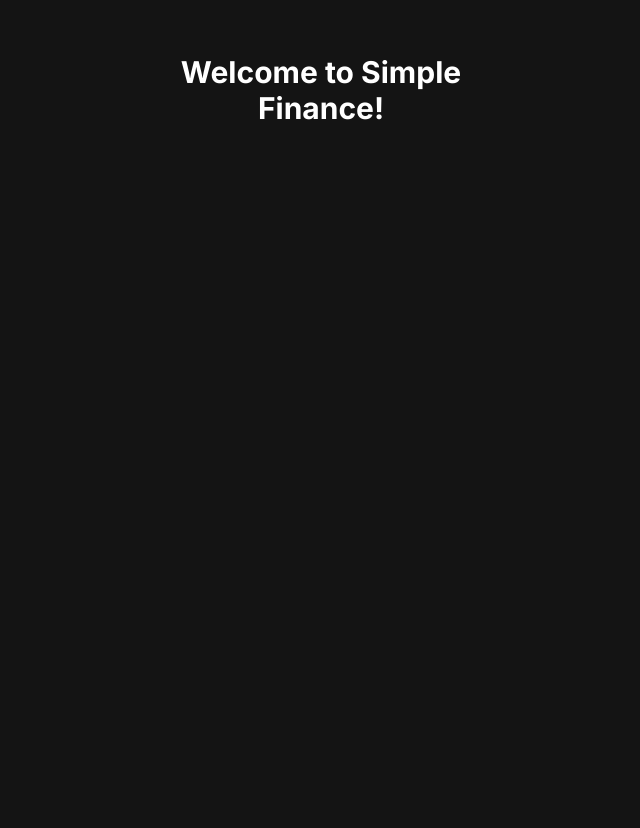
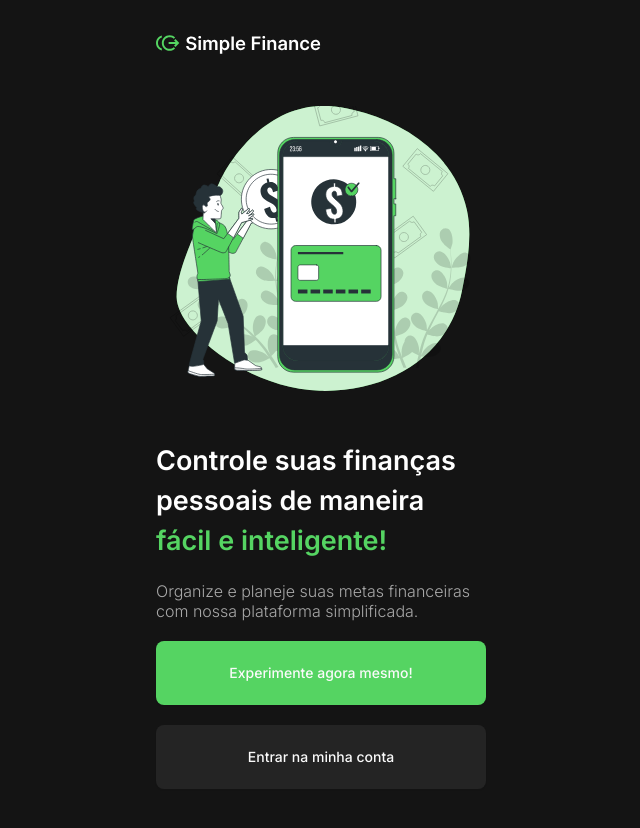
Before and after one commit to jaksondeoliveiramartins/fsc-labs-simple-finance, a Next.js app: page / in a window 1280 px wide. Shown: the top 828 px of the page, without its empty margins (319-959 px from the left). Before the commit the page ends 800 px from the top, so only its background shows below. Built offline with nearby package versions, Linux system fonts and the light colour scheme.

Commit message:
feat: create home page and improve signup UI components

```diff
--- /dev/null
+++ b/app/_components/logo.tsx
@@ -0,0 +1,23 @@
+import Image from "next/image";
+import Link from "next/link";
+
+interface LogoProps {
+  className?: string;
+}
+
+const Logo = ({ className }: LogoProps) => {
+  return (
+    <Link href="/">
+      <Image
+        src="/images/logo.svg"
+        width={330}
+        height={26}
+        alt="Logo Simple Finance"
+        priority
+        className={className}
+      />
+    </Link>
+  );
+};
+
+export default Logo;
--- a/app/page.tsx
+++ b/app/page.tsx
@@ -1,8 +1,48 @@
+import Image from "next/image";
+import { Button } from "./_lib/components/ui/button";
+import Logo from "./_components/logo";
+import Link from "next/link";
+
 const Home = () => {
   return (
-    <h1 className="p-6 text-center text-3xl font-bold">
-      Welcome to Simple Finance!
-    </h1>
+    <main className="flex w-full flex-col">
+      <Logo className="mb-[50px]" />
+      <Image
+        src="/images/simple-finance-home.svg"
+        width={330}
+        height={285}
+        alt="Simple Finance Home"
+        className="mb-[50px]"
+      />
+      <h2 className="mb-[20px] text-[27px] leading-10 font-semibold">
+        Controle suas finanças pessoais de maneira{" "}
+        <span className="text-[#55D462]">fácil e inteligente!</span>
+      </h2>
+      <p className="mb-[20px] leading-5 font-light text-[#A8A8A8]">
+        Organize e planeje suas metas financeiras com nossa plataforma
+        simplificada.
+      </p>
+      <Link href="/signup" passHref>
+        <Button
+          className="mb-5 min-h-[62px] cursor-pointer bg-[#55D462] py-[22px] hover:bg-green-700"
+          asChild
+        >
+          <span className="block h-full w-full text-center">
+            Experimente agora mesmo!
+          </span>
+        </Button>
+      </Link>
+      <Link href="/login" passHref>
+        <Button
+          className="mb-5 min-h-[62px] cursor-pointer bg-[#242424] py-[22px] hover:bg-stone-900"
+          asChild
+        >
+          <span className="block h-full w-full text-center">
+            Entrar na minha conta
+          </span>
+        </Button>
+      </Link>
+    </main>
   );
 };
 
--- a/app/signup/page.tsx
+++ b/app/signup/page.tsx
@@ -7,6 +7,7 @@ import { Eye, EyeOff } from "lucide-react";
 import { Input } from "../_lib/components/ui/input";
 import { Label } from "../_lib/components/ui/label";
 import { Button } from "../_lib/components/ui/button";
+import Logo from "../_components/logo";
 
 export default function SignUp() {
   const [showPassword, setShowPassword] = useState(false);
@@ -16,14 +17,7 @@ export default function SignUp() {
     <main className="flex min-h-screen flex-col items-center">
       {/* Header com Logo */}
       <div className="relative mb-[50px]">
-        <Image
-          src="/images/logo.svg"
-          alt="Logo"
-          width={330}
-          height={26}
-          priority
-          className="mb-[50px]"
-        />
+        <Logo className="mb-[50px]" />
 
         <h1 className="mb-[30px] h-[26px] text-[24px] font-semibold text-white">
           Criar sua conta
```
Also changed, not shown: public/images/simple-finance-home.svg (added).
